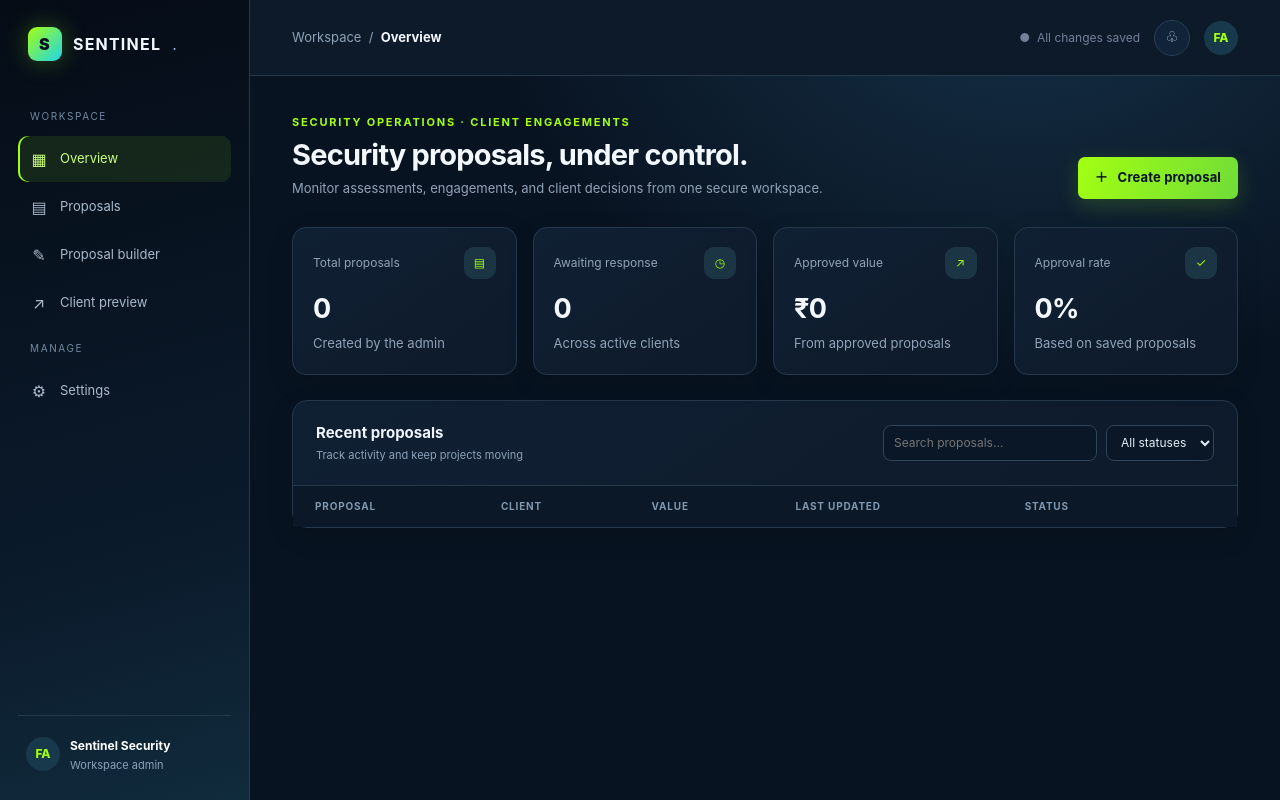
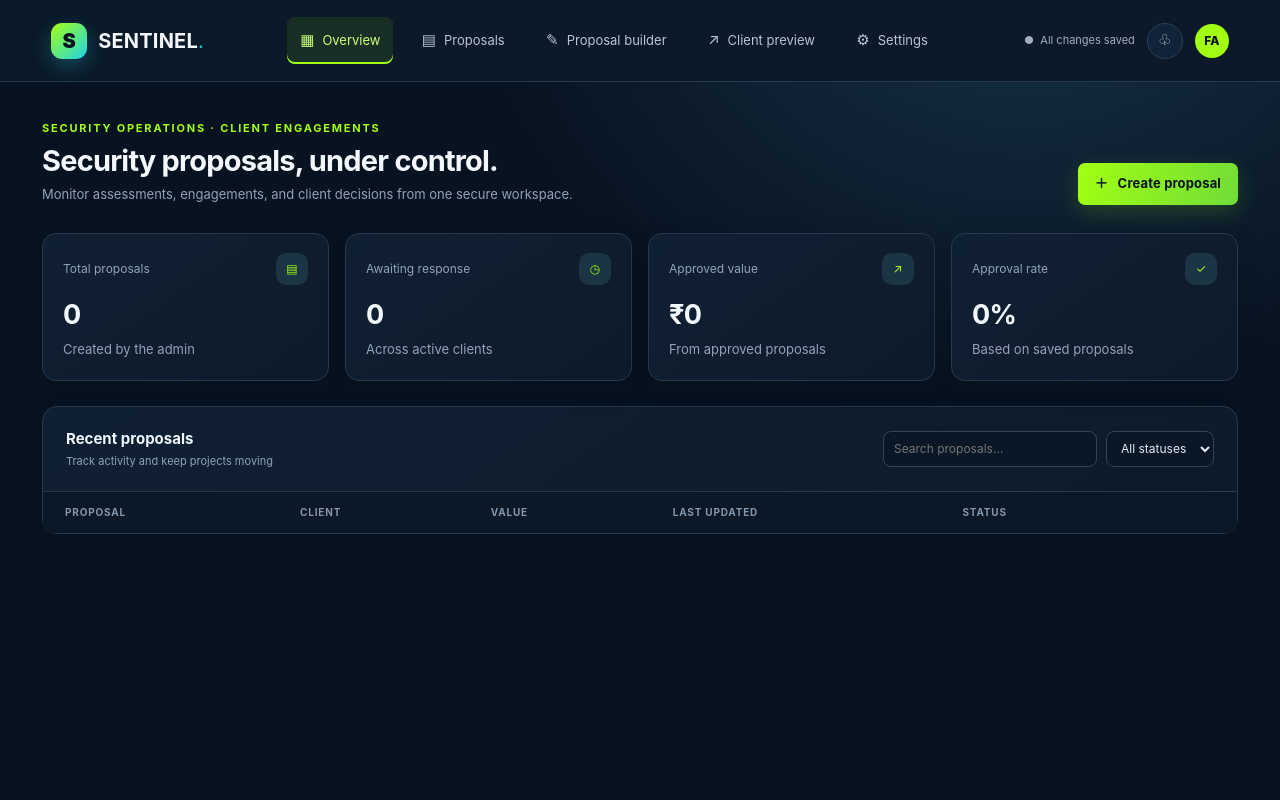
Before and after one commit to faunara/custom-online-proposal-portal, a website: page public/index.html in a window 1280 px wide. Drawn offline with Linux system fonts and the light colour scheme; no server answers.

Commit message:
Move workspace navigation into a horizontal top bar

```diff
--- a/public/index.html
+++ b/public/index.html
@@ -38,25 +38,35 @@ th{background:#0b1827;color:#8198af}td{border-color:#203247;color:#b6c6d6}td str
 .toast{background:#d7ff9a;color:#0a1720}.share-result{background:#142a3d;color:#dce9f5}.share-result a{color:#a3ff12}
 .auth-card{background:#102033;color:#edf5fc}.auth-card h2{color:#f3f8ff}.auth-card p{color:#a8b8c9}
 @media(max-width:700px){.topbar{background:#0c1a2a}.sidebar{border:0}}
+
+/* Horizontal top navigation inspired by the supplied reference */
+.app{display:block;min-height:100vh}.sidebar{display:none}
+.topbar{height:82px;padding:0 clamp(18px,4vw,64px);gap:28px;justify-content:space-between;background:#0b1928;border-bottom:1px solid #26394c}
+.brand{display:flex;align-items:center;gap:11px;flex:0 0 auto;padding:0;color:#f4f8fc;font-weight:750;letter-spacing:.2px;font-size:20px}
+.brand-mark{height:36px;width:36px;border-radius:11px;background:linear-gradient(135deg,#a3ff12,#20d5e8);display:grid;place-items:center;font-weight:900;color:#07111f;box-shadow:0 7px 20px #20d5e844}
+.top-nav{display:flex;align-items:center;justify-content:center;gap:clamp(2px,1.2vw,18px);flex:1;min-width:0}
+.top-nav button{width:auto;white-space:nowrap;border:0;background:transparent;color:#b7c6d6;text-align:center;padding:12px 13px;border-radius:8px;margin:0;display:flex;align-items:center;gap:8px;font-size:13px}
+.top-nav button.active,.top-nav button:hover{background:#a3ff1218;color:#caff7a;box-shadow:inset 0 -2px #a3ff12}.top-nav .ico{width:auto;font-size:15px}
+.top-actions{flex:0 0 auto;gap:12px}.saved-indicator{font-size:11px;color:#9eb0c2;white-space:nowrap}.top-actions .avatar{background:#a3ff12;color:#07111f}.content{padding-top:38px}
+@media(max-width:900px){.topbar{height:auto;min-height:76px;flex-wrap:wrap;padding:14px 20px;gap:10px}.top-nav{order:3;flex-basis:100%;justify-content:flex-start;overflow-x:auto;padding-bottom:2px}.top-nav button{flex:0 0 auto}.top-actions{margin-left:auto}}
+@media(max-width:700px){.topbar{height:auto;padding:12px 15px;background:#0c1a2a}.top-nav{gap:4px}.top-nav button{font-size:12px;padding:10px 11px}.saved-indicator{display:none}.content{padding:25px 16px 45px}}
 </style>
 </head>
 <body>
 <div class="app">
-<aside class="sidebar">
-  <div class="brand"><span class="brand-mark">S</span> sentinel<span style="font-weight:400;color:#9fb8e4">.</span></div>
-  <div class="nav-label">Workspace</div>
-  <nav class="nav">
-    <button class="active" data-page="dashboard"><span class="ico">▦</span> Overview</button>
-    <button data-page="proposals"><span class="ico">▤</span> Proposals</button>
-    <button data-page="builder"><span class="ico">✎</span> Proposal builder</button>
-    <button data-page="client"><span class="ico">↗</span> Client preview</button>
-  </nav>
-  <div class="nav-label">Manage</div>
-  <nav class="nav"><button data-page="settings"><span class="ico">⚙</span> Settings</button></nav>
-  <div class="side-bottom"><div class="avatar">FA</div><div><b style="font-size:12px">Sentinel Security</b><small>Workspace admin</small></div></div>
-</aside>
 <main class="main">
-<header class="topbar"><div class="crumb"><span class="mobile-menu">☰ &nbsp;</span> Workspace &nbsp;/&nbsp; <b id="crumb">Overview</b></div><div class="top-actions"><span style="font-size:12px;color:#738099">● &nbsp;All changes saved</span><button class="circle" aria-label="Notifications">♧</button><div class="avatar">FA</div></div></header>
+<header class="topbar">
+ <div class="brand"><span class="brand-mark">S</span><span>sentinel<span style="font-weight:400;color:#20d5e8">.</span></span></div>
+ <nav class="nav top-nav" aria-label="Main navigation">
+  <button class="active" data-page="dashboard"><span class="ico">▦</span> Overview</button>
+  <button data-page="proposals"><span class="ico">▤</span> Proposals</button>
+  <button data-page="builder"><span class="ico">✎</span> Proposal builder</button>
+  <button data-page="client"><span class="ico">↗</span> Client preview</button>
+  <button data-page="settings"><span class="ico">⚙</span> Settings</button>
+ </nav>
+ <div class="top-actions"><span class="saved-indicator">● &nbsp;All changes saved</span><button class="circle" aria-label="Notifications">♧</button><div class="avatar">FA</div></div>
+ <span id="crumb" hidden>Overview</span>
+</header>
 <div class="content">
 <section class="page active" id="dashboard">
   <div class="welcome"><div><div class="eyebrow">SECURITY OPERATIONS · CLIENT ENGAGEMENTS</div><h1>Security proposals, under control.</h1><p class="sub">Monitor assessments, engagements, and client decisions from one secure workspace.</p></div><button class="btn primary" data-go="builder">＋ &nbsp; Create proposal</button></div>
```
